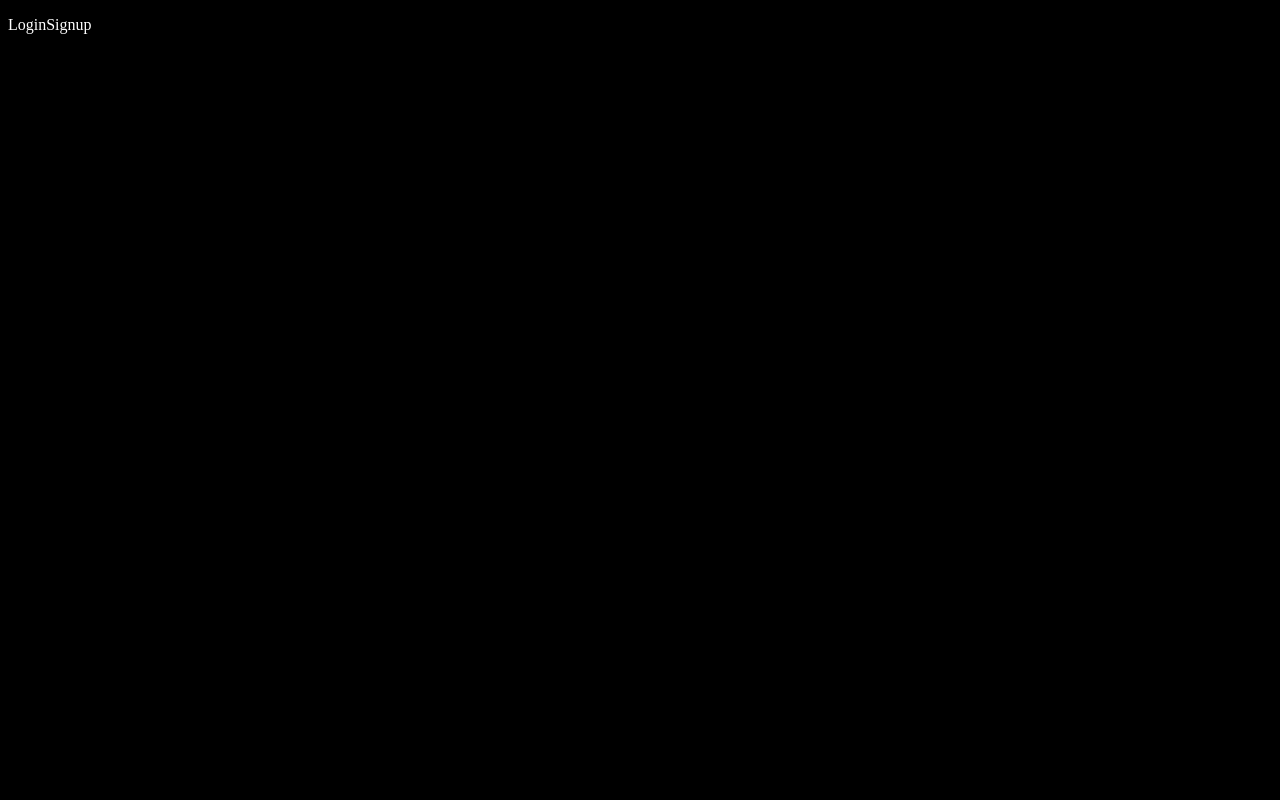
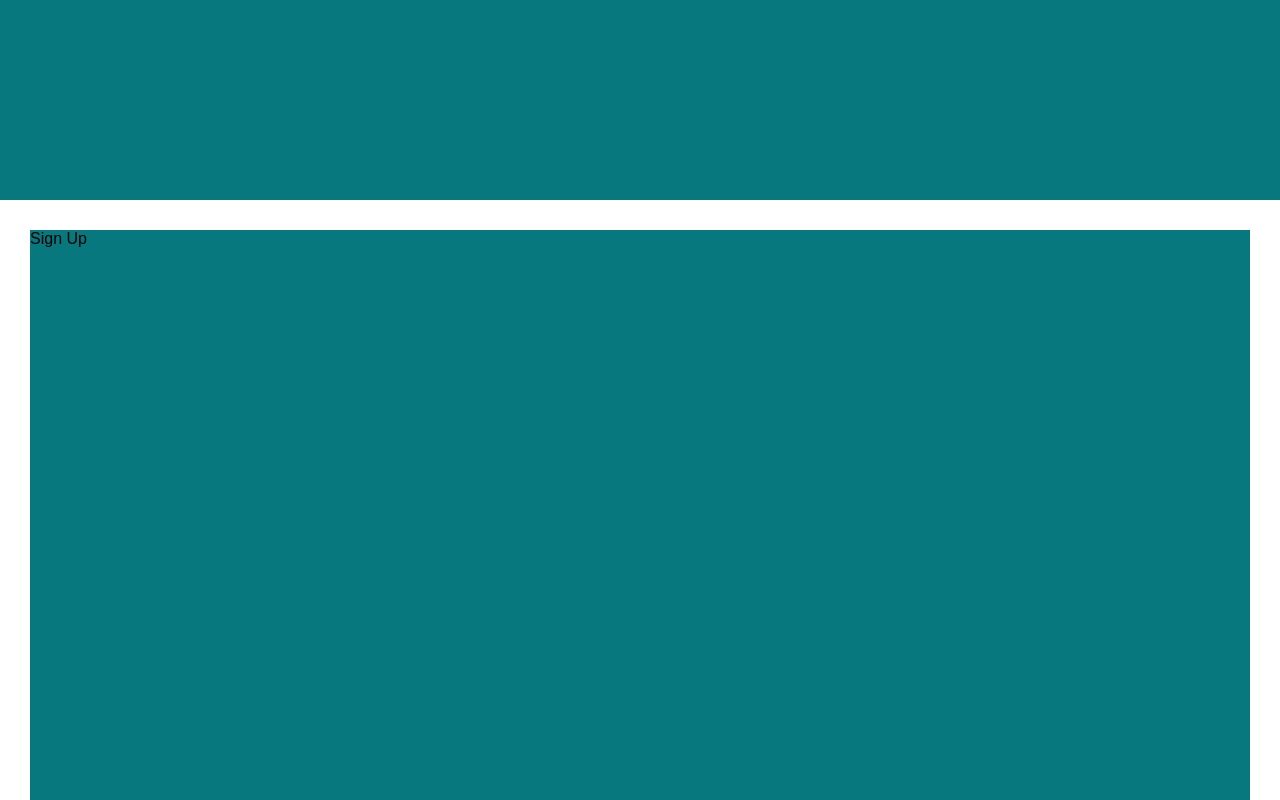
Before and after one commit to EasyWebDev123/Sign-In-and-Sign-Up-Form-with-ReactJS, a React (Vite) app: page / in a window 1280 px wide. Shown: the top 800 px of the page. Built offline with nearby package versions, Linux system fonts and the light colour scheme.

Commit message:
feat: implement LoginSignup component with form inputs and styling

```diff
--- a/index.html
+++ b/index.html
@@ -4,7 +4,7 @@
     <meta charset="UTF-8" />
     <link rel="icon" type="image/svg+xml" href="/favicon.svg" />
     <meta name="viewport" content="width=device-width, initial-scale=1.0" />
-    <title>sign-in---sign-up-form-with-reactjs</title>
+    <title>sign-in-sign-up-form-with-react-js</title>
   </head>
   <body>
     <div id="root"></div>
--- a/src/Components/LoginSignup/LoginSignup.css
+++ b/src/Components/LoginSignup/LoginSignup.css
@@ -0,0 +1,8 @@
+.container{
+  display: flex;
+  flex-direction: column;
+  margin: auto;
+  margin-top: 200px;
+  background: #fff;
+  padding: 30px;
+}
--- a/src/Components/LoginSignup/LoginSignup.jsx
+++ b/src/Components/LoginSignup/LoginSignup.jsx
@@ -1,10 +1,41 @@
 import './LoginSignup.css'
+
+import email_icon from '../Assets/email.png'
+import person_icon from '../Assets/person.png'
+import password_icon from '../Assets/password.png'
 
 const LoginSignup = () => {
   return (
-    <>
-    <p>LoginSignup</p>
-    </>
+    <div className="container">
+
+      <div className="header">
+        <div className="text">Sign Up</div>
+        <div className="underline"></div>
+      </div>
+
+      <div className="inputs">
+        <div className="input">
+          <img src={person_icon} alt="" />
+          <input type="text" aria-label='' />
+        </div>
+        <div className="input">
+          <img src={email_icon} alt="" />
+          <input type="email" aria-label='' />
+        </div>
+        <div className="input">
+          <img src={password_icon} alt="" />
+          <input type="password" aria-label='' />
+        </div>
+      </div>
+
+      <div className="forget-password">Forget Password? <span>Click Here!</span></div>
+
+      <div className="submit-container">
+        <div className="submit">Sign Up</div>
+        <div className="submit">Login</div>
+      </div>
+
+    </div>
   )
 }
 
--- a/src/index.css
+++ b/src/index.css
@@ -1,6 +1,6 @@
 *{
-  background-color: #000;
+  background-color: #07787e;
+  margin: 0;
+  font-family: sans-serif;
+  height: 100vh;
 }
-p{
-  color: #fff;
-}
```
